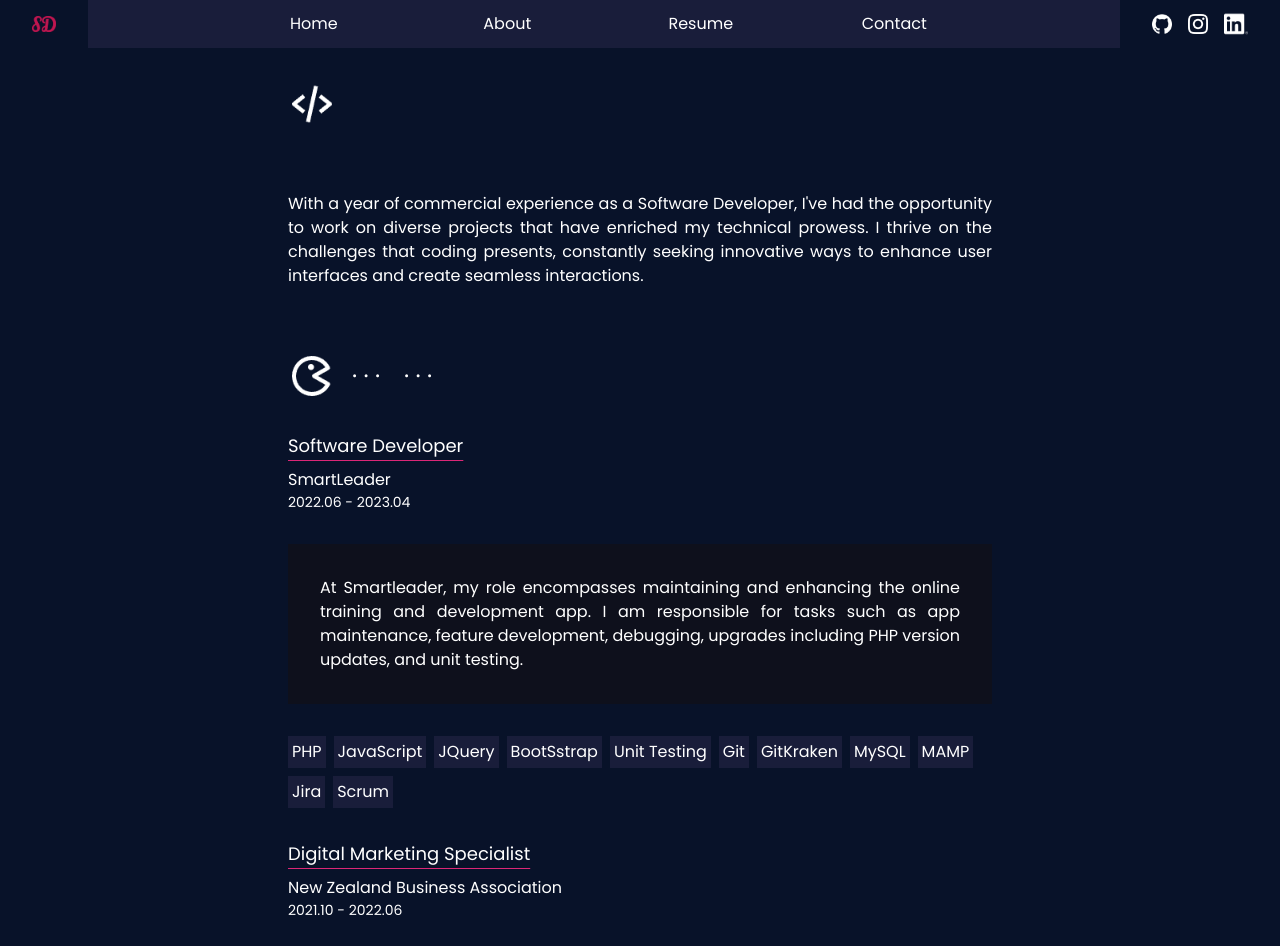
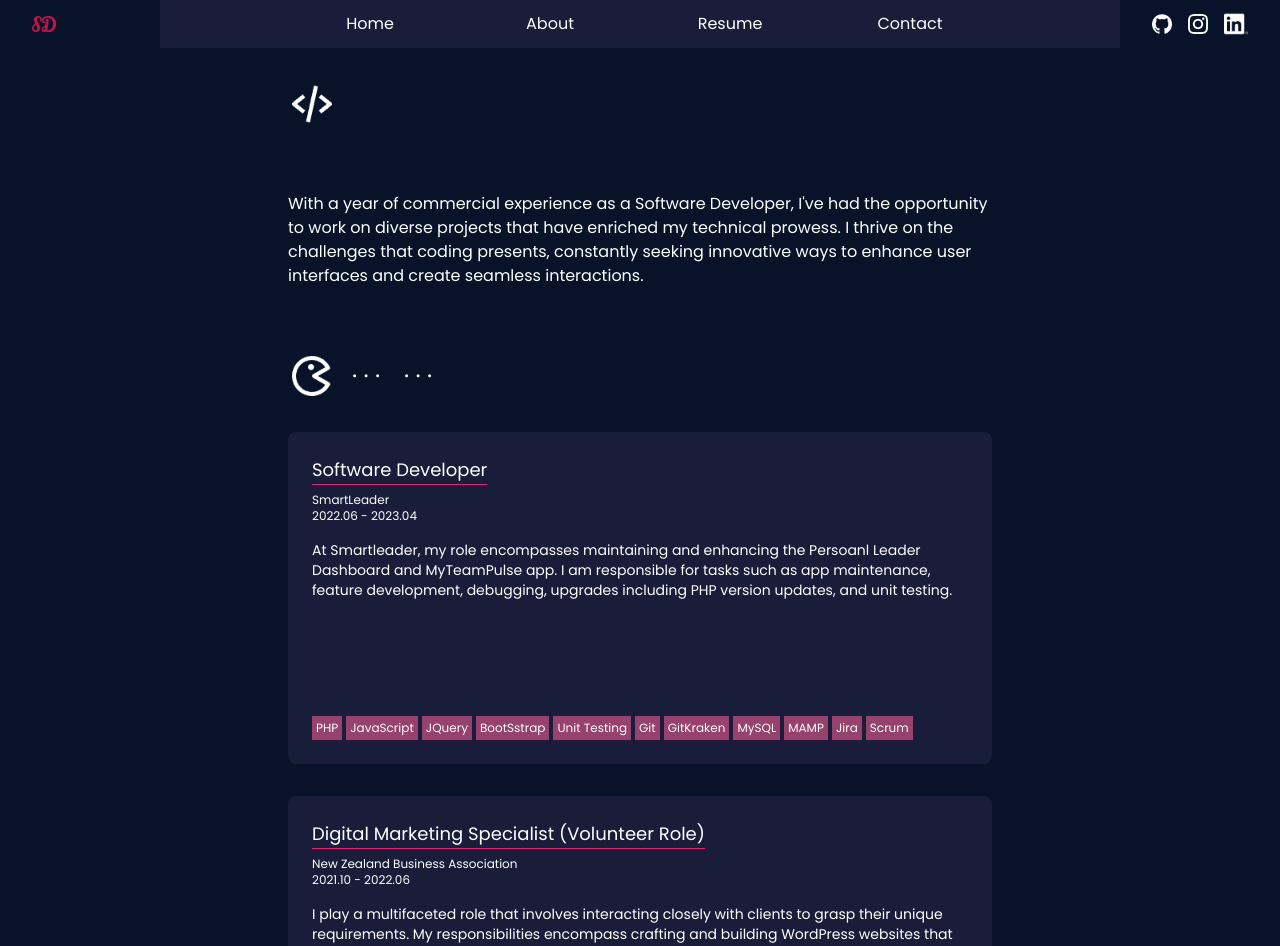
Before and after one commit to hdou533/portfolio, a Next.js app: page /resume in a window 1280 px wide. Shown: the top 946 px of the page. Built offline with nearby package versions, Linux system fonts and the light colour scheme.

Commit message:
modify resume card design

```diff
--- a/app/resume/page.tsx
+++ b/app/resume/page.tsx
@@ -1,11 +1,12 @@
 import React from 'react'
 import Image from 'next/image'
 import { experience } from '@/libs/data'
+import ResumeCard from '@/components/ResumeCard'
 
 
 const Resume = () => {
   return (
-    <div className='w-full max-w-screen-lg h-auto text-justify flex flex-col justify-center items-center gap-8 mb-16 lg:w-[80%] xl:w-[60%]'>
+    <div className='w-full max-w-screen-lg h-auto text-left flex flex-col justify-center items-center gap-8 mb-16 lg:w-[80%] xl:w-[60%]'>
 
       <div className='flex flex-col gap-8 p-8'>
         <Image src="/code-alt-regular-48.png" width={48} height={48} alt='' />
@@ -21,17 +22,10 @@ const Resume = () => {
 
           {
             experience.map(item => (
-              <div key={`${item.title}-${item.organisation}`} className='my-8'>
-                <h1 className='text-lg underline decoration-pink-600 underline-offset-8 mb-2'>{ item.title}</h1>
-                <p>{ item.organisation}</p>
-                <p className='text-sm'>{ item.year}</p>
-                <p className='rouned-md my-8 p-8 border-1 bg-primary w-full h-40 overflow-y-auto'>{item.desc}</p>
-                <div className='flex gap-2 flex-wrap'>
-                  {item.tech.map((t, index) => (
-                  <span key={`tech_${index}`} className='p-1 bg-btn-blue border-grey-100'>{t}</span>
-                  ))}
-                </div>
+              <div className='' key={`${item.title}-${item.organisation}`}>
+                <ResumeCard title={item.title} organisation={item.organisation} year={item.year} desc={item.desc} tech={item.tech} />
               </div>
+
             ))
           }
 
--- a/components/Header.tsx
+++ b/components/Header.tsx
@@ -7,8 +7,8 @@ const Header = () => {
   return (
     <div className='text-white bg-background z-10 sticky'>
 
-      <div className='w-full px-8 py-4 flex justify-between items-center gap-8 lg:py-0'>
-        <div className=''>
+      <div className='w-full px-8 py-4 flex  items-center gap-8 lg:py-0'>
+        <div className='w-24'>
           <Link href="/"><Image src="/logo-secondary.png" width={24} height={24} alt=''/></Link>
         </div>
         <div className='grow'>
--- a/components/ProjectCard.tsx
+++ b/components/ProjectCard.tsx
@@ -11,19 +11,21 @@ interface CardProps {
     tech:string[],
 }
 
-const ProjectCard:React.FC<CardProps> = ({title, desc, demolink, codelink, thumbnail, tech}) => {
+const ProjectCard: React.FC<CardProps> = ({ title, desc, demolink, codelink, thumbnail, tech }) => {
+
   return (
       <div className='w-full h-[480px] flex flex-col justify-center items-center rounded-lg sm:flex-row sm:w-[520px] sm:h-[260px]  bg-btn-blue drop-shadow-md gap-4 sm:px-8 sm:gap-8'>
           <div className='relative w-[80%] h-[240px] sm:flex-1 sm:h-[80%]'>
               <Image src={thumbnail}  layout='fill' alt='' className='object-cover opacity-70 rounded-lg'/>
           </div>
-          <div className='flex flex-col gap-2 w-[80%] sm:flex-1'>
+          <div className='flex flex-col w-[80%] gap-2 sm:flex-1 sm:h-[80%]'>
 
               <h2 className='font-bold text-lg text-secondary'>{title}</h2>
               <p>{desc}</p>
+
               <div className='underline underline-offset-4'>
-                  <a href={demolink} target='_blank' rel='noopener noreferrer' className=' hover:text-light-pink mr-4'><span>demo</span></a>
-                  <a href={codelink} target='_blank' rel='noopener noreferrer' className=' hover:text-light-pink mr-4'><span>code</span></a>
+                  <a href={demolink} target='_blank'  className=' hover:text-light-pink mr-4'><span>demo</span></a>
+                  <a href={codelink} target='_blank'  className=' hover:text-light-pink mr-4'><span>code</span></a>
 
 
               </div>
--- a/components/Projects.tsx
+++ b/components/Projects.tsx
@@ -13,9 +13,9 @@ const Projects = () => {
         </div>
         <div className='my-12 p-8 grid grid-cols-1 lg:grid-cols-2 gap-10'>
         {projects.map(project =>
-          <Link key={project.title} href="/" className='w-full flex justify-center'>
+
             <ProjectCard
-
+                key={project.title}
                 title={project.title}
                 desc={project.desc}
                 demolink={project.demolink}
@@ -23,7 +23,7 @@ const Projects = () => {
                 thumbnail={project.thumbnail}
                 tech={project.tech}
               />
-          </Link>
+
 
 
 
--- a/components/ResumeCard.tsx
+++ b/components/ResumeCard.tsx
@@ -1,8 +1,26 @@
 import React from 'react'
 
-const ResumeCard = () => {
+type ResumeCardProps = {
+  title: string,
+  organisation: string,
+  year: string,
+  desc: string,
+  tech: string[]
+}
+
+const ResumeCard: React.FC<ResumeCardProps> = ( {title, organisation,year, desc,tech}  ) => {
   return (
-    <div>ResumeCard</div>
+    <div className='my-8 bg-btn-blue rounded-lg p-6 text-left'>
+      <h1 className='text-lg underline decoration-pink-600 underline-offset-8 mb-2'>{title}</h1>
+      <p className='text-xs'>{organisation}</p>
+      <p className='text-xs'>{ year}</p>
+      <p className='text-sm  my-4 w-full h-40 overflow-y-auto overscroll-contain scrollbar-hide'>{desc}</p>
+      <div className='text-xs flex gap-1 flex-wrap'>
+        {tech.map((t, index) => (
+        <span key={`tech_${index}`} className='p-1 bg-light-pink/60 border-grey-100'>{t}</span>
+        ))}
+      </div>
+    </div>
   )
 }
 
--- a/components/Skills.tsx
+++ b/components/Skills.tsx
@@ -12,9 +12,9 @@ const Skills = () => {
 
         </div>
       <div className='w-4/5 my-24 overflow-x-auto scrollbar-hide'>
-        <div className='w-max flex justify-center items-center snap-x'>
+        <div className='w-fit flex justify-center items-center'>
         {skills.map(skill => (
-              <div key={skill.title} className='m-8 relative w-24 h-24 snap-center'>
+              <div key={skill.title} className='m-8 relative w-24 h-24'>
                 <Image src={skill.img} layout='fill' alt={skill.title} className='object-contain' />
               </div>
 
--- a/libs/data.ts
+++ b/libs/data.ts
@@ -43,14 +43,14 @@ export const experience = [
         title: "Software Developer",
         organisation: "SmartLeader",
         year: "2022.06 - 2023.04",
-        desc: "At Smartleader, my role encompasses maintaining and enhancing the online training and development app. I am responsible for tasks such as app maintenance, feature development, debugging, upgrades including PHP version updates, and unit testing.",
+        desc: "At Smartleader, my role encompasses maintaining and enhancing the Persoanl Leader Dashboard and MyTeamPulse app. I am responsible for tasks such as app maintenance, feature development, debugging, upgrades including PHP version updates, and unit testing.",
         tech: ["PHP", "JavaScript", "JQuery","BootSstrap","Unit Testing", "Git", "GitKraken", "MySQL","MAMP","Jira","Scrum"]
     },
     {
-        title: "Digital Marketing Specialist",
+        title: "Digital Marketing Specialist (Volunteer Role)",
         organisation: "New Zealand Business Association",
         year: "2021.10 - 2022.06",
-        desc: "At NZBA, I play a multifaceted role that involves interacting closely with clients to grasp their unique requirements. My responsibilities encompass crafting and building WordPress websites that align with these needs, ensuring a tailored online solution. Additionally, I collaborate seamlessly with colleagues to orchestrate comprehensive digital marketing campaigns, bolstering our clients' digital presence and driving their business growth.",
+        desc: "I play a multifaceted role that involves interacting closely with clients to grasp their unique requirements. My responsibilities encompass crafting and building WordPress websites that align with these needs, ensuring a tailored online solution. Additionally, I collaborate seamlessly with colleagues to orchestrate comprehensive digital marketing campaigns, bolstering our clients' digital presence and driving their business growth.",
         tech: ["WordPress", "JavaScript","CSS","HTML","Digital Marketing","Google SEO"],
     },
     {
```
